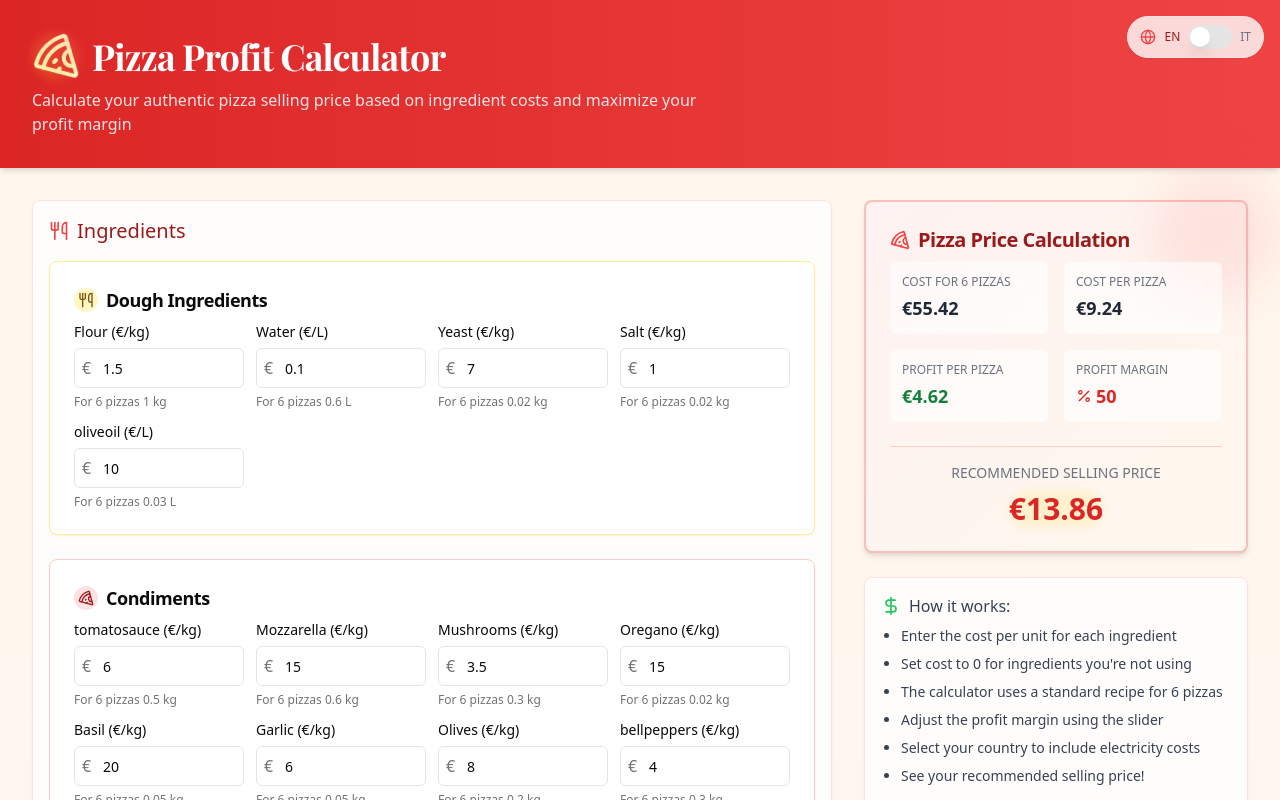
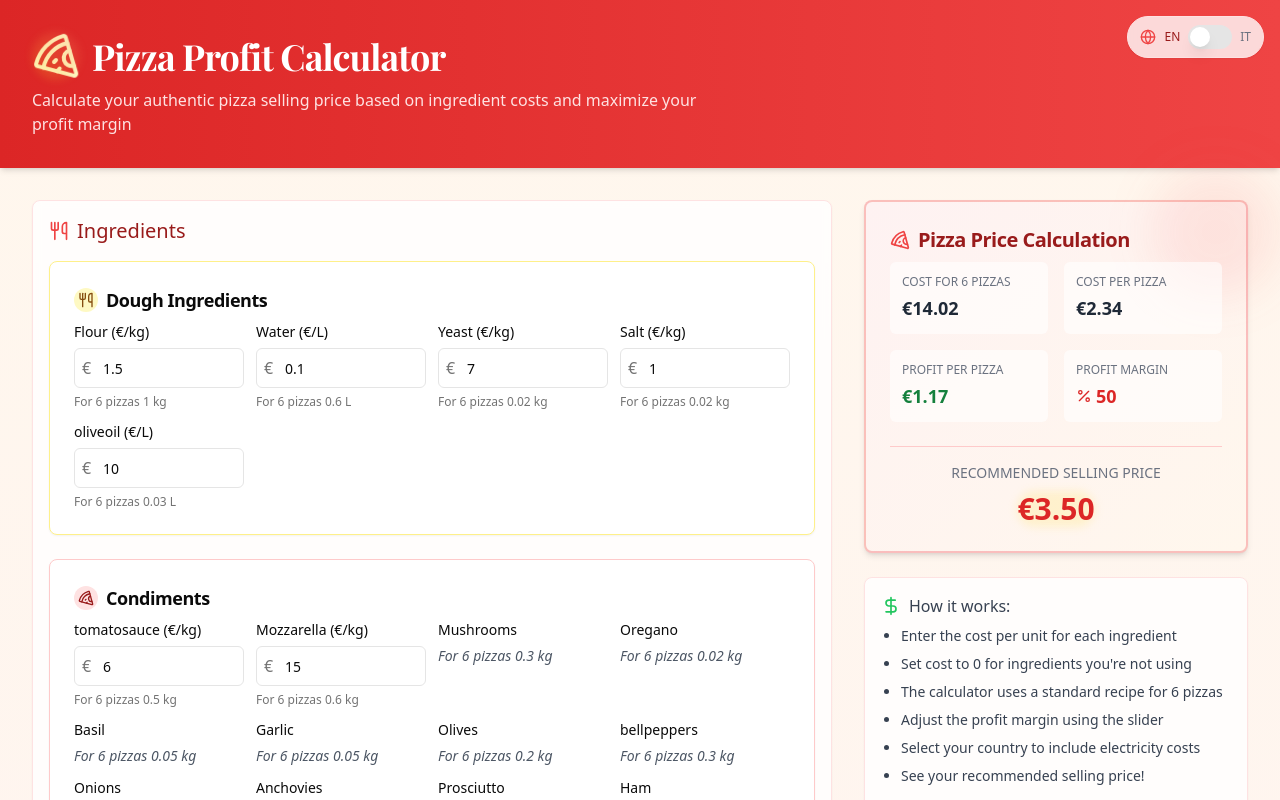
Before and after one commit to Joperro2001/pizza-pie-profit-calc, a React (Vite) app: page / in a window 1280 px wide. Shown: the top 800 px of the page. Built offline with nearby package versions, Linux system fonts and the light colour scheme; the HTML template or start-up script is replaced by a standard one.

Commit message:
Refactor: Remove ingredient prices from condiments
Removed ingredient prices from condiments except for tomato sauce and mozzarella.

```diff
--- a/src/components/IngredientCategory.tsx
+++ b/src/components/IngredientCategory.tsx
@@ -46,6 +46,7 @@ export function IngredientCategory({ category, onIngredientChange }: IngredientC
               key={ingredient.id}
               ingredient={ingredient}
               onChange={handleIngredientChange}
+              showPriceInput={category.id === "dough" || ingredient.id === "tomato-sauce" || ingredient.id === "mozzarella"}
             />
           ))}
         </div>
--- a/src/components/IngredientInput.tsx
+++ b/src/components/IngredientInput.tsx
@@ -8,9 +8,10 @@ import { useLanguage } from "@/contexts/LanguageContext";
 interface IngredientInputProps {
   ingredient: Ingredient;
   onChange: (updatedIngredient: Ingredient) => void;
+  showPriceInput?: boolean;
 }
 
-export function IngredientInput({ ingredient, onChange }: IngredientInputProps) {
+export function IngredientInput({ ingredient, onChange, showPriceInput = true }: IngredientInputProps) {
   const { t } = useLanguage();
 
   const handleCostChange = (e: React.ChangeEvent<HTMLInputElement>) => {
@@ -26,8 +27,9 @@ export function IngredientInput({ ingredient, onChange }: IngredientInputProps)
   return (
     <div className="flex flex-col space-y-1.5">
       <Label htmlFor={`cost-${ingredient.id}`} className="text-sm font-medium">
-        {ingredient.name} (€/{ingredient.unit})
+        {ingredient.name} {showPriceInput ? `(€/${ingredient.unit})` : ''}
       </Label>
+      {showPriceInput ? (
         <div className="relative">
           <Input
             id={`cost-${ingredient.id}`}
@@ -40,9 +42,16 @@ export function IngredientInput({ ingredient, onChange }: IngredientInputProps)
           />
           <span className="absolute left-2 top-1/2 -translate-y-1/2 text-muted-foreground">€</span>
         </div>
+      ) : (
+        <div className="text-sm text-gray-600 italic">
+          {t('forSixPizzas')} {ingredient.amountFor6Pizzas} {ingredient.unit}
+        </div>
+      )}
+      {showPriceInput && (
         <p className="text-xs text-muted-foreground mt-1">
           {t('forSixPizzas')} {ingredient.amountFor6Pizzas} {ingredient.unit}
         </p>
+      )}
     </div>
   );
 }
--- a/src/hooks/usePizzaCalculator.ts
+++ b/src/hooks/usePizzaCalculator.ts
@@ -25,9 +25,19 @@ export function usePizzaCalculator(
     // Get all ingredients
     const allIngredients = categories.flatMap(category => category.ingredients);
 
-    // Calculate total cost for 6 pizzas - only include ingredients with cost > 0
+    // Define essential ingredients that always contribute to cost
+    const essentialIngredientIds = [
+      "flour", "water", "yeast", "salt", "olive-oil",
+      "tomato-sauce", "mozzarella"
+    ];
+
+    // Calculate total cost for 6 pizzas
     const totalCostFor6Pizzas = allIngredients.reduce((sum, ingredient) => {
-      return sum + (ingredient.costPerUnit > 0 ? ingredient.costPerUnit * ingredient.amountFor6Pizzas : 0);
+      // Include all dough ingredients and only essential condiments with cost > 0
+      if (essentialIngredientIds.includes(ingredient.id) && ingredient.costPerUnit > 0) {
+        return sum + (ingredient.costPerUnit * ingredient.amountFor6Pizzas);
+      }
+      return sum;
     }, 0);
 
     // Calculate cost per pizza
```
Lines whose indentation alone changed are shown as unchanged.
